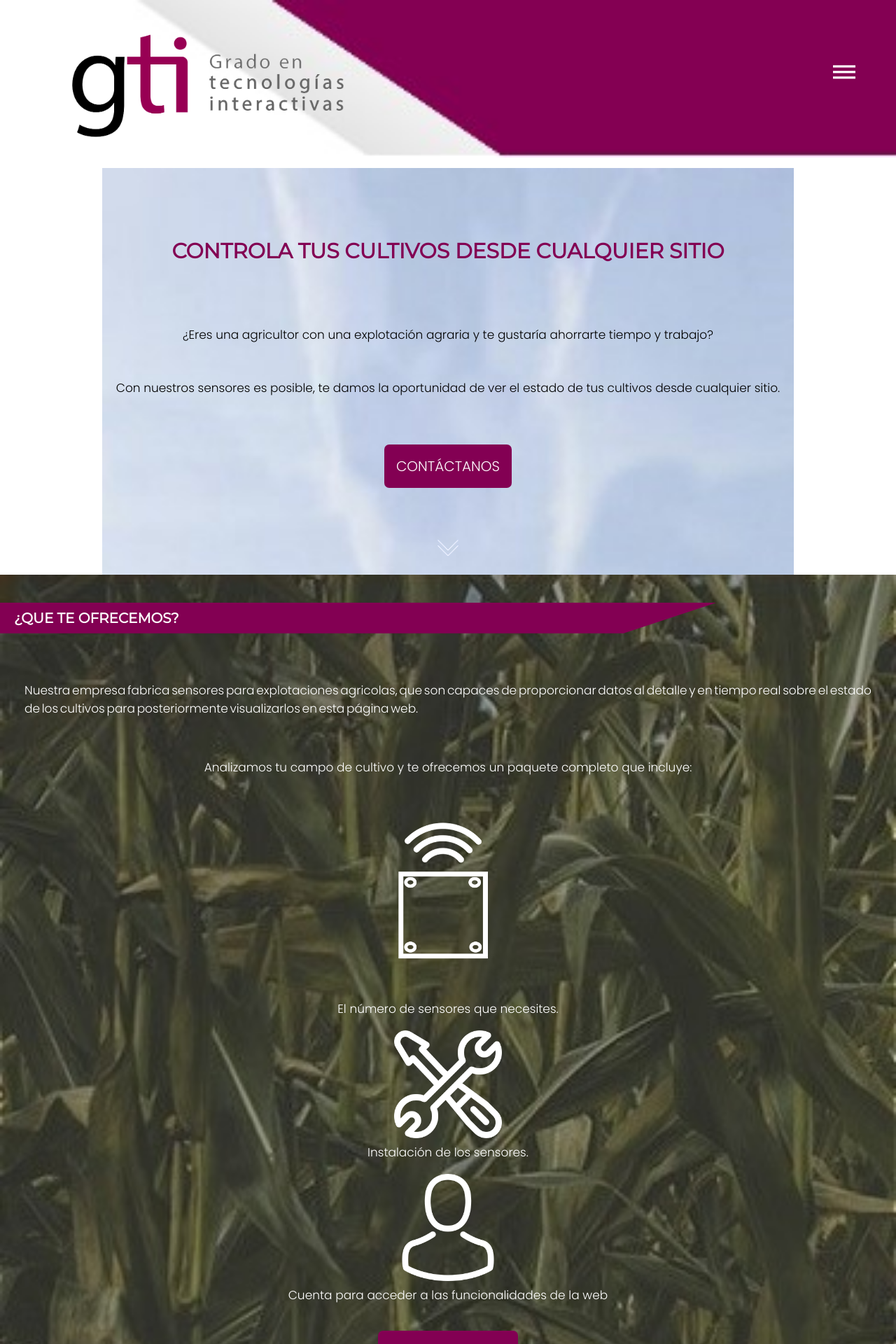
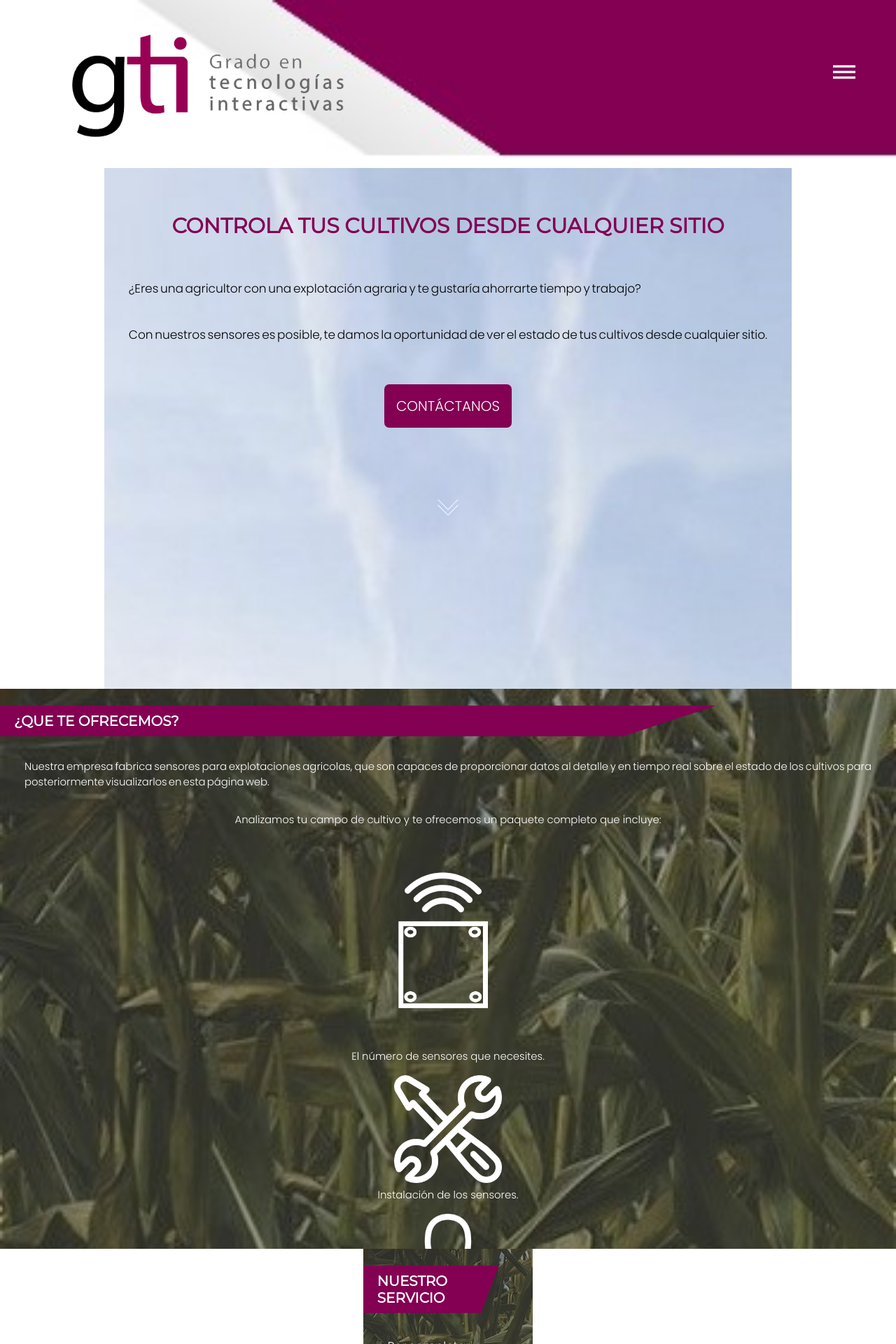
Before and after one commit to AdriTuR/Web-Sensores_Proyecto, a PHP site: page / in a window 1280 px wide. Shown: the top 1920 px of the page at 70% size. Run offline with PHP 8.4, Linux system fonts and the light colour scheme; some libraries are stand-ins or nearby versions.

Commit message:
Arreglos en la landing page
Y nueva sección añadida

```diff
--- a/css/style.css
+++ b/css/style.css
@@ -7,23 +7,27 @@ h1 {
     font-family: 'Montserrat', sans-serif;
     font-size: 187%;
 }
+
 a {
     font-family: 'Poppins', sans-serif;
     text-align: center;
     font-size: 106.25%;
     text-decoration: none;
 }
+
 p {
     font-family: 'Poppins', sans-serif;
     text-align: center;
     font-size: 106.25%;
 }
+
 * {
     margin: 0;
     padding: 0;
     box-sizing: border-box;
     font-family: sans-serif;
 }
+
 body {
     align-items: center;
     justify-content: center;
@@ -31,23 +35,77 @@ body {
     display: flex;
     flex-direction: column;
 }
+
 html {
     scroll-behavior: smooth;
 }
+
+
+@media screen and (max-height: 640px){
+    .call_to_action {
+
+        height: 90vh;
+    }
+    section{
+
+        height: 100vh;
+    }
+    h1 {
+        font-size: 150%;
+    }
+
+    a {
+        font-size: 80%;
+    }
+
+    p {
+        font-size: 80%;
+    }
+
+    .boton{
+       font-size: 14px !important;
+       padding: 12px !important;
+       margin-bottom: 5vh !important;
+    }
+
+    .call_to_action .fistText {
+
+        margin-bottom: 5vh  !important;
+
+    }
+
+    .call_to_action .secondText {
+        margin-bottom: 4vh;
+
+    }
+}
+@media screen and (max-height: 812px){
+
+
+}
+
 /*-----------------------------------------------------------------------------------*/
 /*-----------------------------------------------------------------------------------*/
 /*Alinear textos*/
 
 section {
     text-align: center;
+    height: 100vh;
+
 }
+
 div {
     text-align: center;
 }
+
 .justifyText {
     text-align: justify;
     word-spacing: -2px;
+
+    margin-left: 35px !important;
+    margin-right: 35px !important;
 }
+
 /*-----------------------------------------------------------------------------------*/
 /*-----------------------------------------------------------------------------------*/
 /*Aquí van los colores*/
@@ -55,9 +113,11 @@ div {
 .blanco {
     color: white
 }
+
 .morado {
     color: #830053
 }
+
 /*-----------------------------------------------------------------------------------*/
 /*-----------------------------------------------------------------------------------*/
 /*Elemento BANNER DE LOS TITULOS*/
@@ -73,9 +133,10 @@ div {
     font-size: 20px;
     text-align: left;
     font-family: 'Montserrat', sans-serif;
-    margin-top: 40px;
-    margin-bottom: 50px;
+    margin-top: 3vh;
+    margin-bottom: 2vh;
 }
+
 /*-----------------------------------------------------------------------------------*/
 /*-----------------------------------------------------------------------------------*/
 /*Estilo de los BOTONES*/
@@ -95,6 +156,7 @@ div {
     text-transform: none;
     background-color: #830053;
     display: inline-block;
+    margin-bottom: 10%;
 }
 
 .boton:hover {
@@ -107,12 +169,13 @@ div {
     background: #660041;
     transform: scale(1.06);
 }
+
 /*-------------------------------------*/
 /*------ Botón de Ir Arriba/Abajo -----*/
 
 .scrollBttn {
     background-size: cover;
-    margin-bottom: 20px;
+    margin-bottom: 5vh;
     height: 30px;
     width: 30px;
     display: inline-block;
@@ -143,6 +206,7 @@ div {
     width: 100%;
     overflow: hidden;
 }
+
 /*-------------------------------- MENU --------------------------------*/
 
 .encabezado ul {
@@ -150,28 +214,34 @@ div {
     overflow: hidden;
     background-color: white;
 }
+
 .encabezado li a {
     display: block;
     padding: 20px 20px;
     border-bottom: 1px solid #830053;
     color: #830053;
 }
+
 .encabezado li #color-login-btn:hover {
     background-color: #830053;
     color: white;
 }
+
 .encabezado li a:hover {
     background-color: #830053;
     color: white;
 }
+
 .encabezado .logo {
     float: left;
     padding: 5px 20px;
     margin: 1px;
 }
+
 .logo {
     width: 45%;
 }
+
 .encabezado .menu {
     clear: both;
     max-height: 0;
@@ -181,6 +251,7 @@ div {
     border-color: transparent;
     margin-bottom: -6px;
 }
+
 /*------------- menu icon -------------*/
 
 .encabezado .menu-icon {
@@ -190,6 +261,7 @@ div {
     user-select: none;
     transform: scale(1.6);
 }
+
 .encabezado .menu-icon .navicon {
     background: white;
     display: block;
@@ -198,6 +270,7 @@ div {
     transition: .2s ease-out;
     width: 20px;
 }
+
 .encabezado .menu-icon .navicon:before,
 .encabezado .menu-icon .navicon:after {
     background: white;
@@ -208,33 +281,42 @@ div {
     transition: all .2s ease-out;
     width: 100%;
 }
+
 .encabezado .menu-icon .navicon:before {
     top: 5px;
 }
+
 .encabezado .menu-icon .navicon:after {
     top: -5px;
 }
+
 /*------------- menu btn -------------*/
 
 .encabezado .menu-btn {
     display: none;
 }
+
 .encabezado .menu-btn:checked ~ .menu {
     max-height: 240px;
 }
+
 .encabezado .menu-btn:checked ~ .menu-icon .navicon {
     background: transparent;
 }
+
 .encabezado .menu-btn:checked ~ .menu-icon .navicon:before {
     transform: rotate(-45deg);
 }
+
 .encabezado .menu-btn:checked ~ .menu-icon .navicon:after {
     transform: rotate(45deg);
 }
+
 .encabezado .menu-btn:checked ~ .menu-icon:not(.steps) .navicon:before,
 .encabezado .menu-btn:checked ~ .menu-icon:not(.steps) .navicon:after {
     top: 0;
 }
+
 /*-------------------------------- FIN MENU --------------------------------*/
 
 /*-----------------------------------------------------------------------------------*/
@@ -243,39 +325,59 @@ div {
 .call_to_action {
     background-image: url("../images/landing_page/landing_page1.jpg");
     background-size: cover;
+    height: 93vh;
 }
+
 .call_to_action .fistText {
-    margin-top: 100px;
-    margin-bottom: 70px;
-    margin-left: 5px;
-    margin-right: 5px;
+    margin-top: 8vh;
+    margin-bottom: 5vh;
+    margin-left: 5%;
+    margin-right: 5%;
 }
+
 .call_to_action .secondText {
-    margin-bottom: 50px;
-    margin-left: 20px;
-    margin-right: 20px;
+    margin-bottom: 5vh;
+    margin-left: 40px;
+    margin-right: 40px;
 }
+
+
 /*-----------------------------------------------------------------------------------*/
 /*-----------------------------------------------------------------------------------*/
 /*Elementos de la SEGUNDA SECCIÓN*/
 .mas_informacion {
     background-image: url("../images/landing_page/landing_page2.jpg");
     background-size: cover;
+    font-size: 14px;
 }
+
 .mas_informacion .headSection{
-    margin-bottom: 40px;
+    margin-bottom: 5vh;
     margin-left: 35px;
     margin-right: 35px;
+}
+
+.headSection{
+    margin-bottom: 2vh !important;
+
+}
+
+.secondText{
+    margin-left: 35px !important;
+    margin-right: 35px !important;
+
 }
 /*------------- MARGENES EN TEXTOS -------------*/
 .mas_informacion p{
     margin-left: 2%;
     margin-right: 2%;
 }
+
 .objetivos p{
     margin-left: 2%;
     margin-right: 2%;
 }
+
 /*-----------------------------------------------------------------------------------*/
 /*-----------------------------------------------------------------------------------*/
 /*Elementos de la TERCERA SECCIÓN*/
@@ -283,11 +385,14 @@ div {
 .nuestro_servicio{
     background-image: url("../images/landing_page/landing_page2.jpg");
 }
+
 .nuestro_servicio .headSection{
     margin-bottom: 40px;
     margin-left: 35px;
     margin-right: 35px;
 }
+
+
 /*-----------------------------------------------------------------------------------*/
 /*-----------------------------------------------------------------------------------*/
 /*Elementos de la CUARTA SECCIÓN*/
@@ -295,44 +400,60 @@ div {
 .acerca_de_nosotros {
     background-image: url("../images/landing_page/landing_page3.jpg");
     background-size: cover;
+    font-size: 14px;
 }
+
 /*--- Colores de los iconos ---*/
 .acerca_de_nosotros i {
     color: white;
 }
+
+.objetivos{
+    margin-bottom: 3vh;
+}
+
+
 /*----------------------------*/
 .acerca1 {
     display: flex;
-    margin-bottom: 70px;
+    margin-bottom: 5vh;
 }
+
 .acerca1 p {
     margin-left: 30px;
     margin-right: 30px;
 }
+
 .acerca1 i {
     float: right;
     margin-right: 40px;
     margin-top: 40px;
 }
+
 .datos_contacto {
     display: flex;
     flex-direction: row;
-    margin-left: 20%;
-    margin-bottom: 90px;
+    margin-left: 10vh;
 }
+
 .datos_contacto p {
-    margin-top: 16px;
+    margin-top: 2vh;
+    margin-bottom: 3vh;
 }
+
 .datos_contacto i:hover{
     transform: scale(1.15);
     transition: 0.3s;
 }
+
 .caja1 {
     margin-right: 20%;
 }
+
 .caja2 {
     margin-right: 20%;
 }
+
 /*-----------------------------------------------------------------------------------*/
 /*-----------------------------------------------------------------------------------*/
 /*Elementos del FOOTER*/
@@ -344,6 +465,7 @@ div {
     position: relative;
     width: 100%;
 }
+
 #footer .footertext{
     font-family: 'Poppins', sans-serif;
     font-size: 10px !important;
@@ -352,5 +474,6 @@ div {
     left: 15px !important;
     text-align: left !important;
 }
+
 /*-----------------------------------------------------------------------------------*/
 /*-----------------------------------------------------------------------------------*/
--- a/index.html
+++ b/index.html
@@ -17,6 +17,7 @@
 <!-------------------------------------------------------------------------------------------------------------------->
 <!--------------------------------------------- BODY DE LA PÁGINA ---------------------------------------------------->
 <!-------------------------------------------------------------------------------------------------------------------->
+
 <body>
     <!---------------------------------------- HEADER DE LA PÁGINA  -------------------------------------------------->
     <header class="encabezado" id="header">
@@ -40,18 +41,18 @@
 
 
     <!------------------------------------- PRIMERA SECCIÓN DE LA PÁGINA --------------------------------------------->
-    <section class="call_to_action">
+    <section class="call_to_action" style=>
         <h1 class="fistText morado">CONTROLA TUS CULTIVOS DESDE CUALQUIER SITIO</h1>
         <br>
-        <p class="secondText">¿Eres una agricultor con una explotación
+        <p class="secondText justifyText">¿Eres una agricultor con una explotación
             agraria y te gustaría ahorrarte tiempo
             y trabajo? </p>
-        <p class="secondText">Con nuestros sensores es posible, te
+        <p class="secondText justifyText">Con nuestros sensores es posible, te
             damos la oportunidad de ver el estado de
             tus cultivos desde cualquier
             sitio. </p>
         <br>
-        <a class="boton" href="#contacto" style="margin-bottom: 70px;">CONTÁCTANOS</a>
+        <a class="boton" href="#contacto">CONTÁCTANOS</a>
         <br>
         <a class="scrollBttn srollBttnDown" href="#mas_informacion"></a>
     </section>
@@ -66,11 +67,11 @@
             que son capaces de proporcionar datos al detalle y en tiempo real sobre el estado de los cultivos
             para posteriormente visualizarlos en esta página web.</p>
         <br>
-        <p class="blanco">Analizamos tu campo de cultivo y te ofrecemos un paquete completo
+        <p class="blanco secondText">Analizamos tu campo de cultivo y te ofrecemos un paquete completo
             que incluye:</p>
         <br>
 
-        <div class="features_info">
+        <div class="features_info thirdtext">
             <a><img class="iconosensor" src="images/landing_page/sensor_icon3.png" alt="icono de un sensor"
                     style="width: 23%;"></a>
 
@@ -84,14 +85,12 @@
             <a><img class="iconopersona" src="images/landing_page/user_icon.png" alt="icono de una persona"
                     style="width: 12%;"></a>
 
-            <p class="blanco" style="margin-bottom: 20px; margin-left: 70px; margin-right: 70px;">Cuenta para acceder a las
+            <p class="blanco" style="margin-bottom: 20px; margin-left: 70px; margin-right: 70px;">Cuenta para acceder a
+                las
                 funcionalidades de la web</p>
             <br>
         </div>
 
-        <a class="boton" href="masinfo.html" style="margin-bottom: 30px;">Más información</a>
-        <br>
-        <a class="scrollBttn srollBttnDown" href="#nuestro_servicio"></a>
     </section>
     <!------------------------------------ FIN SEGUNDA SECCIÓN DE LA PÁGINA ------------------------------------------>
 
@@ -120,19 +119,23 @@
         </div>
 
         <div class="objetivos">
-            <h2 class="blanco" style="margin-bottom: 20px;">OBJETIVOS</h2>
+            <h2 class="blanco">CONTACTA CON NOSOTROS</h2>
             <br>
-            <p class="blanco">Modernizar la agricultura y facilitar el trabajo de los
-                agricultores</p>
+            <p class="blanco justifyText">
+                Si te interesa lo que te podemos ofrecer, puedes contactarnos a través del formulario anterior
+            </p>
             <br>
-            <p class="blanco" style="margin-bottom: 100px;">Satisfacer las necesidades de nuestros clientes</p>
-         </div>
+            <p class="blanco justifyText">
+                Si tienes alguna duda, aclarala llamando al siguiente número de teléfono o por correo electrónico
+            </p>
+        </div>
 
         <div class="datos_contacto">
             <div class="caja1">
                 <a href="tel:666666666">
                     <i class="fas fa-phone-alt fa-3x"></i>
-                    <p class="blanco">666 666 666</p></a>
+                    <p class="blanco">666 666 666</p>
+                </a>
                 </a>
             </div>
 
@@ -151,7 +154,9 @@
 
     <!----------------------------------------- FOOTER DE LA PÁGINA -------------------------------------------------->
     <footer id="footer">
-        <p id="footertext" class="morado" style="text-align:left; font-size: 12px;">Company © Grado en Tecnologías Interactivas.<br> All rights reserved.</p>
+        <p id="footertext" class="morado" style="text-align:left; font-size: 12px;">
+            Company © Grado en Tecnologías Interactivas.<br> All rights reserved.
+        </p>
     </footer>
     <!---------------------------------------- FIN FOOTER DE LA PÁGINA ----------------------------------------------->
 
@@ -159,4 +164,5 @@
 <!-------------------------------------------------------------------------------------------------------------------->
 <!--------------------------------------------- FIN BODY DE LA PÁGINA ------------------------------------------------>
 <!-------------------------------------------------------------------------------------------------------------------->
+
 </html>
```
